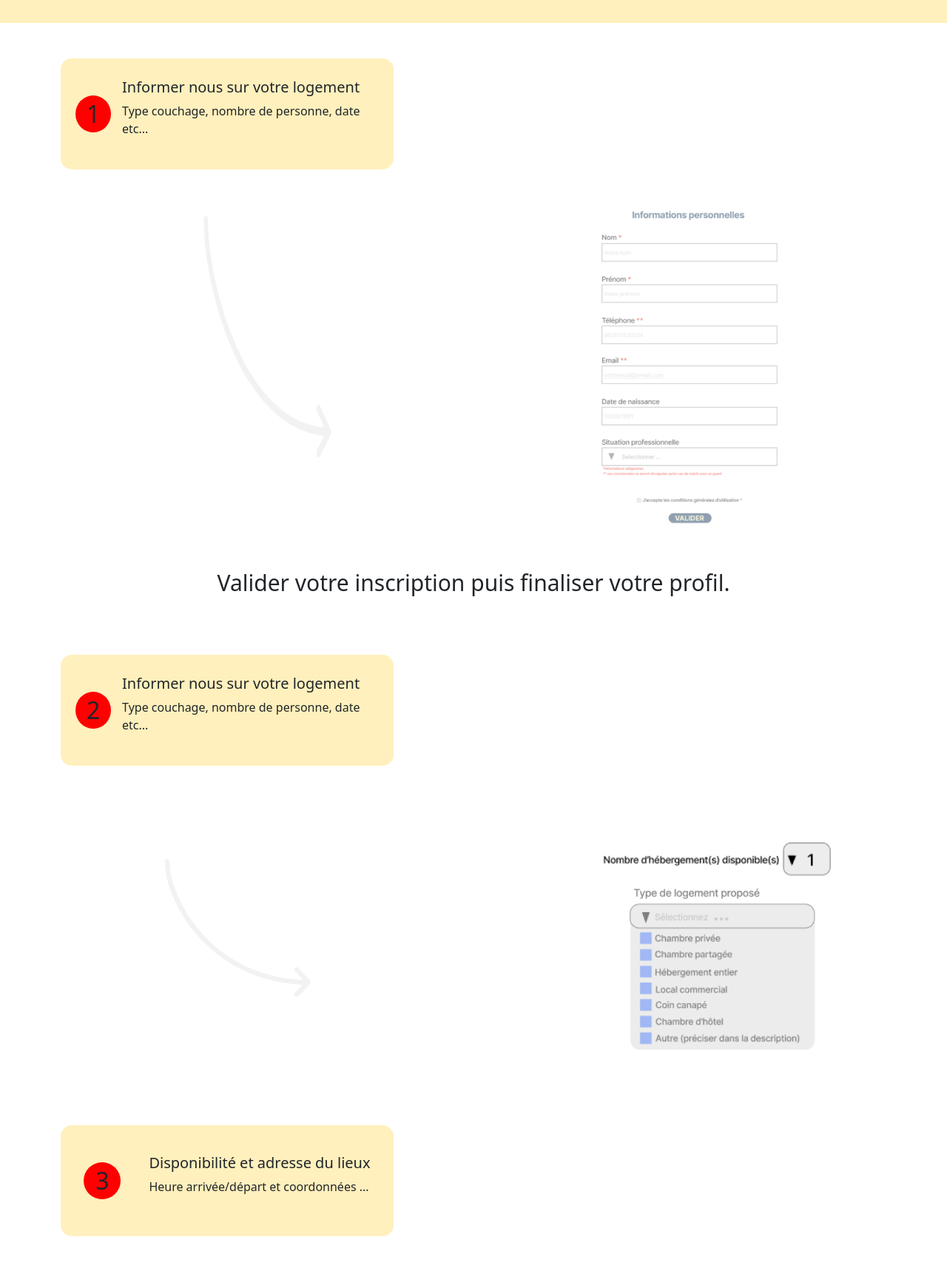
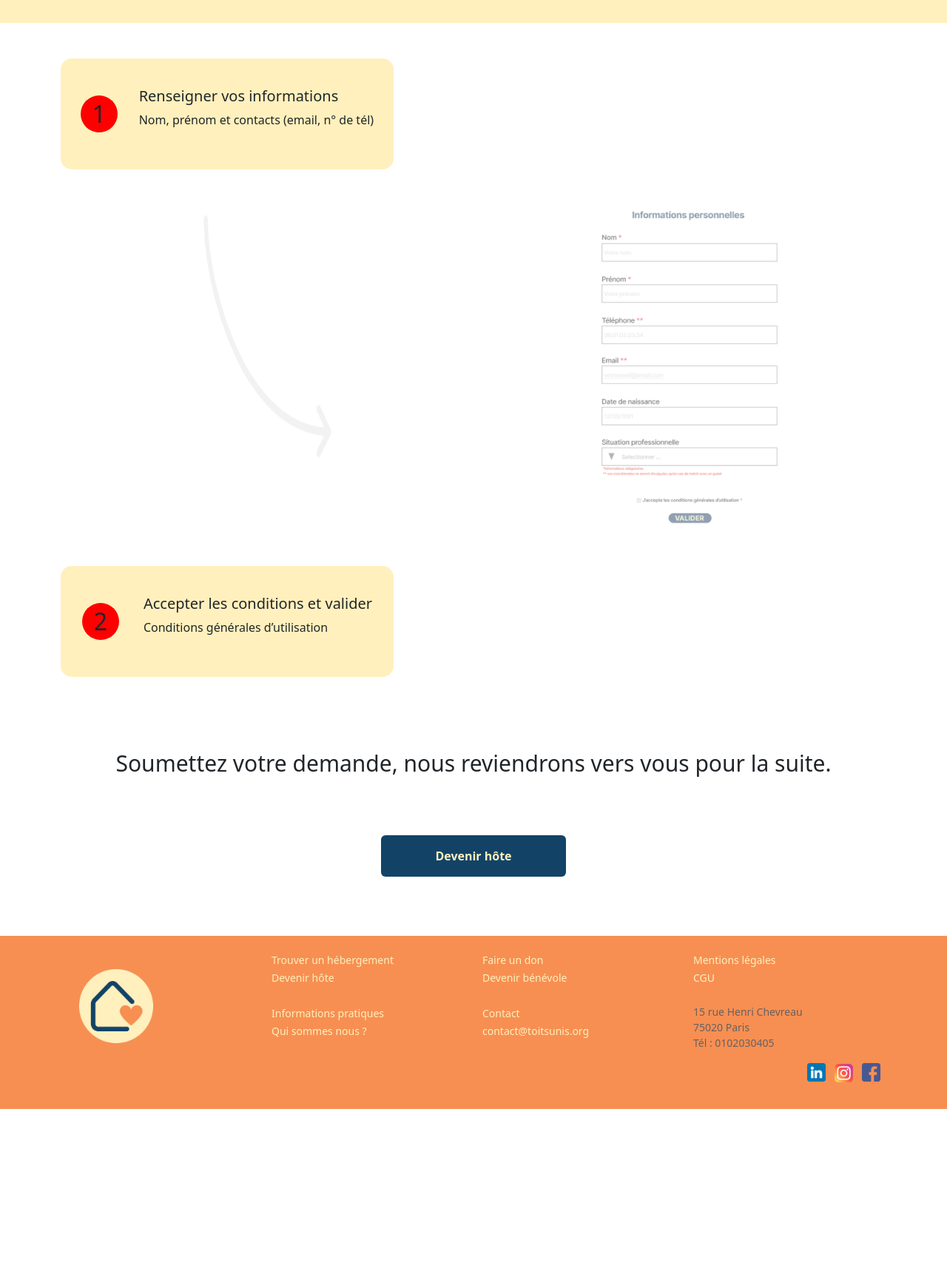
Before and after one commit to Adelejouneau/toits-unis, a Symfony app: template templates/comment_ca_marche_host/index.html.twig in a window 1280 px wide. Shown: the part 484-2202 px from the top of the page at 74% size. After the commit the page ends 1983 px from the top, so only its background shows below. Run offline with Twig, Linux system fonts and the light colour scheme; the template is opened without the code that fills it, so the values that code supplies are empty; some libraries are stand-ins or nearby versions.

Commit message:
Cmmt ça march 1107

```diff
--- a/src/Form/RegistrationHostFormType.php
+++ b/src/Form/RegistrationHostFormType.php
@@ -23,7 +23,9 @@ class RegistrationHostFormType extends AbstractType
 
             ->add('lastName')
             ->add('firstName')
-            ->add('phoneUser')
+            ->add('phoneUser', null,[
+                'label'=>"Téléphone",
+            ])
             ->add('email')
             ->add('agreeTerms', CheckboxType::class, [
                 'label'=>"J'accepte les conditions d'utilisation",
@@ -34,7 +36,7 @@ class RegistrationHostFormType extends AbstractType
                     ]),
                 ],
             ])
-            ->add('plainPassword', RepeatedType::class, [
+            ->remove('plainPassword', RepeatedType::class, [
     'type' => PasswordType::class,
     'options' => ['attr' => ['class' => 'password-field']],
     'required' => true,
--- a/templates/comment_ca_marche_host/index.html.twig
+++ b/templates/comment_ca_marche_host/index.html.twig
@@ -1,6 +1,6 @@
 {% extends 'base.html.twig' %}
 
-{% block title %}Hello CommentCaMarcheHostController!{% endblock %}
+{% block title %}Comment ça marche - Hôte{% endblock %}
 
 {% block body %}
 
@@ -18,8 +18,8 @@
                         <div class="card-body color-card-host">
                             <div class="number-container text-center fs-2">1</div>
                             <div class="text-align">
-                                <h5>Informer nous sur votre logement</h5>
-                                <p>Type couchage, nombre de personne, date etc...</p>
+                                <h5>Renseigner vos informations</h5>
+                                <p>Nom, prénom et contacts (email, n° de tél)</p>
                             </div>
                         </div>
                     </div>
@@ -34,76 +34,10 @@
                     </div>
                 </div>
 
-                <p class="text-center" id="text-CCM">Valider votre inscription puis finaliser votre profil.</p>
-
-                <div class="col-md-12 info-host-end">
-                        <div class="mb-3">
-                            <div class="card-body color-card-host">
-                                <div class="number-container fs-2">2</div>
-                                <div>
-                                    <h5>Informer nous sur votre logement</h5>
-                                    <p>Type couchage, nombre de personne, date etc...</p>
-                                </div>
-                            </div>
-                        </div>
-                </div>
-        </div>
-
-        <div class="col-md-12 info-host-start">
-                <div class="mb-3 images-CCM">
-                    <img src="/images/fleche1.png" class=" w-25" alt="...">
-                    <img src="/images/CommentCaMarcheHost2.png" class=" w-25" alt="...">
-                </div>
-        </div>
-
-    <div class="container-lg py-5">
-        <div class="row">
-            <div class="col-md-12 info-host-start">
-                <div class="mb-3 ">
-                    <div class="card-body color-card-host">
-                    <div class="number-container text-center fs-2">3</div>
-                    <div>
-                        <h5>Disponibilité et adresse du lieux</h5>
-                        <p>Heure arrivée/départ et coordonnées ...</p>
-                    </div>
-                    </div>
-                </div>
-            </div>
-
-            <div class="col-md-12 info-host-start">
-                <div class="mb-3 images-CCM">
-                    <img src="/images/fleche1.png" class=" w-25" alt="...">
-                    <img src="/images/CommentCaMarcheHost5.png" class=" w-25" alt="...">
-                    <img src="/images/CommentCaMarcheHost4.png" class=" w-25" alt="...">
-                </div>
-        </div>
-
-
-    <div class="container-lg py-5">
-        <div class="row">
-            <div class="col-md-12 info-host-start">
-                <div class="mb-3 ">
-                    <div class="card-body color-card-host">
-                    <div class="number-container text-center fs-2">4</div>
-                    <div>
-                        <h5>Description et équipement du lieu</h5>
-                        <p>sanitaire, type d’équipement, etc...</p>
-                    </div>
-                    </div>
-                </div>
-            </div>
-
-            <div class="col-md-12 info-host-start">
-                <div class="mb-3 images-CCM">
-                    <img src="/images/fleche1.png" class=" w-25" alt="...">
-                    <img src="/images/CommentCaMarcheHost.png" class="img-fonction-right w-25" alt="...">
-                </div>
-            </div>
-
             <div class="col-md-12 info-host-end">
                 <div class="mb-3">
                     <div class="card-body color-card-host">
-                        <div class="number-container text-center fs-2">5</div>
+                        <div class="number-container text-center fs-2">2</div>
                             <div>
                                 <h5>Accepter les conditions et valider</h5>
                                 <p>Conditions générales d’utilisation</p>
@@ -114,13 +48,15 @@
             </div>
         </div>
 
-        <div class="col-md-12 info-host-start">
+        {# <div class="col-md-12 info-host-start">
             <div class="mb-3 images-CCM">
                 <img src="/images/fleche1.png" class=" w-25" alt="...">
-                <img src="/images/CommentCaMarcheGuest3.png" class=" w-25" alt="...">
+                <img src="/images/CCMH_Valider.png" class=" w-25" alt="image case à valider">
             </div>
         </div>
-    </div>
+    </div>     #}
+
+        <p class="text-center" id="text-CCM">Soumettez votre demande, nous reviendrons vers vous pour la suite.</p>
 
     <div class="row">
         <div class="col-md-12 text-center">
@@ -128,4 +64,6 @@
         </div>
     </div>
 
-{% endblock %}
+    {# Ajout du formulaire : Comment devenir hote ? #}
+    {# <div>{% include 'registration_host/register_host.html.twig' %}</div> #}
+    {% endblock %}
```
Also changed, not shown: migrations/Version20230708175528.php (deleted, +0 -35 lines), migrations/Version20230708190651.php (deleted, +0 -31 lines), migrations/Version20230708201430.php (deleted, +0 -31 lines), migrations/Version20230710202758.php (deleted, +0 -53 lines), migrations/Version20230710203654.php (deleted, +0 -53 lines), migrations/Version20230711132846.php (added, +41 -0 lines), templates/registration_host/register_host.html.twig (+1 -7 lines).
